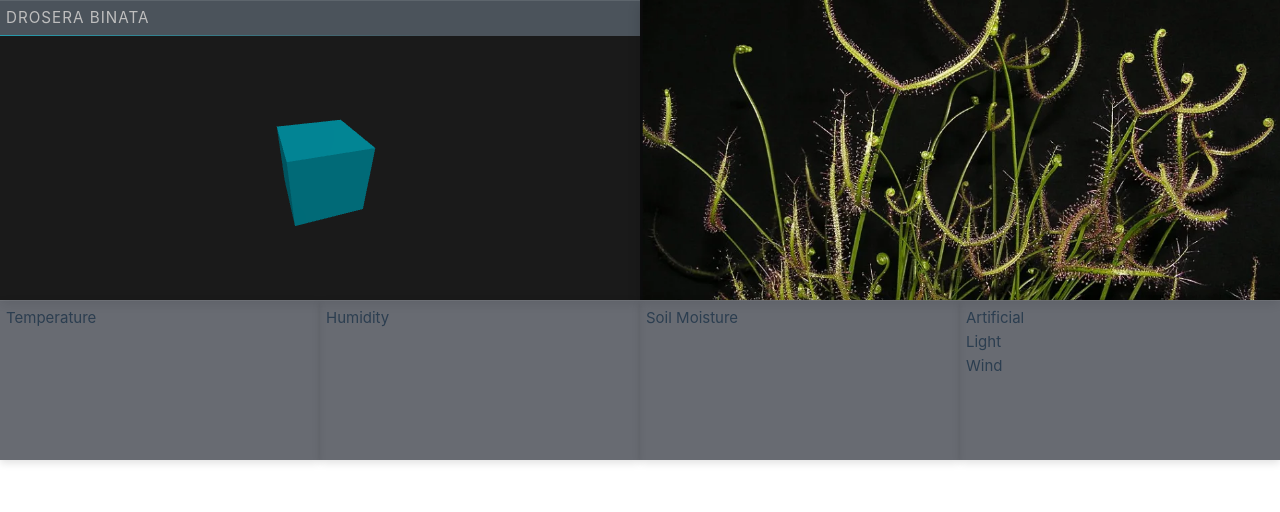
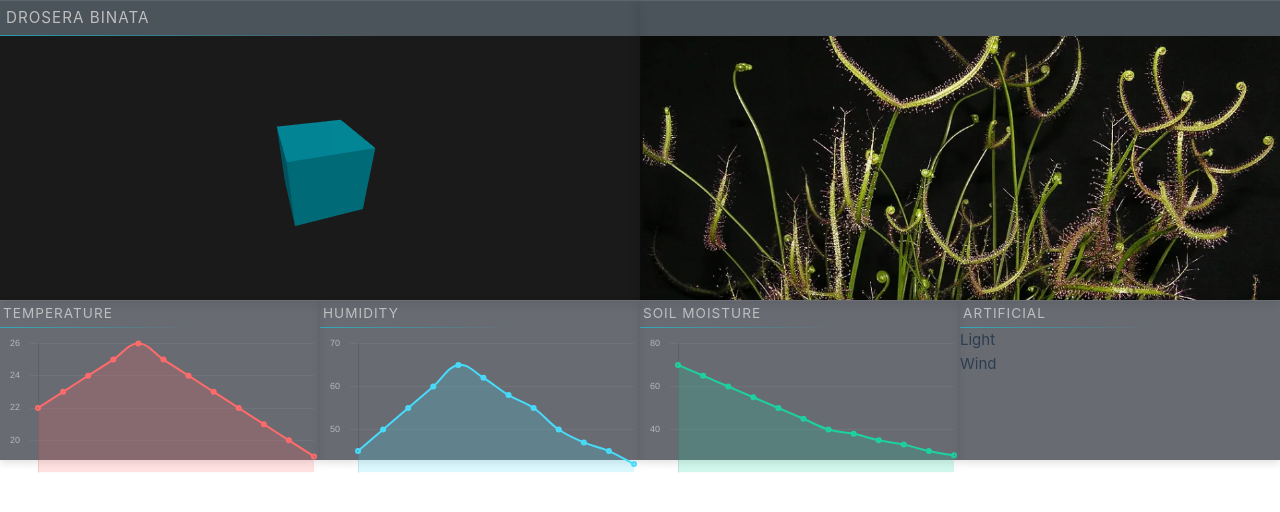
Before and after one commit to blackrabbit17/xenolab, a Vue app in the folder frontend/: page / in a window 1280 px wide. Shown: the top 512 px of the page. Built offline with nearby package versions, Linux system fonts and the light colour scheme.

Commit message:
Graphs and layout

```diff
--- a/frontend/package.json
+++ b/frontend/package.json
@@ -16,9 +16,11 @@
     "format": "prettier --write src/"
   },
   "dependencies": {
+    "chart.js": "^4.4.8",
     "pinia": "^2.1.7",
     "three.js": "^0.77.1",
     "vue": "^3.4.29",
+    "vue-chartjs": "^5.3.2",
     "vue-router": "^4.3.3"
   },
   "devDependencies": {
--- /dev/null
+++ b/frontend/src/components/graphs/LineChart.vue
@@ -0,0 +1,58 @@
+<script>
+import { Line } from 'vue-chartjs'
+import { Chart as ChartJS, CategoryScale, LinearScale, PointElement, LineElement, Title, Tooltip, Legend, Filler } from 'chart.js'
+
+ChartJS.register(CategoryScale, LinearScale, PointElement, LineElement, Title, Tooltip, Legend, Filler)
+
+export default {
+  name: 'LineChart',
+  components: { Line },
+  props: {
+    chartData: {
+      type: Object,
+      required: true
+    },
+    chartOptions: {
+      type: Object,
+      default: () => ({})
+    },
+    chartId: {
+      type: String,
+      default: 'line-chart'
+    },
+    width: {
+      type: Number,
+      default: 400
+    },
+    height: {
+      type: Number,
+      default: 130
+    },
+    cssClasses: {
+      default: '',
+      type: String
+    },
+    styles: {
+      type: Object,
+      default: () => ({})
+    },
+    plugins: {
+      type: Array,
+      default: () => []
+    }
+  }
+}
+</script>
+
+<template>
+  <Line
+    :data="chartData"
+    :options="chartOptions"
+    :chart-id="chartId"
+    :width="width"
+    :height="height"
+    :css-classes="cssClasses"
+    :styles="styles"
+    :plugins="plugins"
+  />
+</template>
--- a/frontend/src/views/HomeView.vue
+++ b/frontend/src/views/HomeView.vue
@@ -1,6 +1,104 @@
 <script setup>
 import ModelView from '@/views/ModelView.vue';
+import LineChart from '@/components/graphs/LineChart.vue';
 
+// Sample data for the graphs
+const labels = ['Jan', 'Feb', 'Mar', 'Apr', 'May', 'Jun', 'Jul', 'Aug', 'Sep', 'Oct', 'Nov', 'Dec'];
+
+const temperatureData = {
+  labels: labels,
+  datasets: [
+    {
+      label: 'Temperature (°C)',
+      data: [22, 23, 24, 25, 26, 25, 24, 23, 22, 21, 20, 19],
+      fill: true,
+      borderColor: '#FF6B6B',
+      backgroundColor: 'rgba(255, 107, 107, 0.2)',
+      tension: 0.4
+    }
+  ]
+};
+
+const humidityData = {
+  labels: labels,
+  datasets: [
+    {
+      label: 'Humidity (%)',
+      data: [45, 50, 55, 60, 65, 62, 58, 55, 50, 47, 45, 42],
+      fill: true,
+      borderColor: '#48DBFB',
+      backgroundColor: 'rgba(72, 219, 251, 0.2)',
+      tension: 0.4
+    }
+  ]
+};
+
+const soilMoistureData = {
+  labels: labels,
+  datasets: [
+    {
+      label: 'Soil Moisture (%)',
+      data: [70, 65, 60, 55, 50, 45, 40, 38, 35, 33, 30, 28],
+      fill: true,
+      borderColor: '#1DD1A1',
+      backgroundColor: 'rgba(29, 209, 161, 0.2)',
+      tension: 0.4
+    }
+  ]
+};
+
+const chartOptions = {
+  responsive: true,
+  maintainAspectRatio: false,
+  plugins: {
+    legend: {
+      display: false
+    },
+    tooltip: {
+      mode: 'index',
+      intersect: false,
+      backgroundColor: 'rgba(20, 30, 40, 0.9)',
+      titleColor: '#fff',
+      bodyColor: '#fff',
+      borderColor: 'rgba(0, 229, 255, 0.3)',
+      borderWidth: 1
+    }
+  },
+  scales: {
+    x: {
+      display: false
+    },
+    y: {
+      display: true,
+      grid: {
+        color: 'rgba(255, 255, 255, 0.05)',
+        borderDash: [2, 4]
+      },
+      ticks: {
+        color: 'rgba(255, 255, 255, 0.5)',
+        font: {
+          size: 9
+        },
+        padding: 10,
+        maxTicksLimit: 5
+      }
+    }
+  },
+  elements: {
+    point: {
+      radius: 2,
+      hoverRadius: 4,
+      borderWidth: 2
+    },
+    line: {
+      borderWidth: 2
+    }
+  },
+  animation: {
+    duration: 800,
+    easing: 'easeOutQuart'
+  }
+};
 </script>
 <style scoped>
 .top-container {
@@ -38,7 +136,8 @@ import ModelView from '@/views/ModelView.vue';
     height: 100%;
     background: rgba(40, 45, 55, 0.7);
     box-shadow: 0 3px 8px rgba(0, 0, 0, 0.12), inset 0 1px rgba(255, 255, 255, 0.08);
-    padding: 6px;
+    display: flex;
+    flex-direction: column;
 }
 .graph-item-1 {
     left: 0;
@@ -70,7 +169,30 @@ h1::after {
     position: absolute;
     bottom: 0;
     left: 0;
-    width: 70%;
+    width: 60%;
+    height: 1px;
+    background: linear-gradient(90deg,rgba(0, 229, 255, 0.50), transparent);
+}
+
+
+.lower_graph_h1 {
+    text-transform: uppercase;
+    font-size: 0.85rem;
+    letter-spacing: 1px;
+    background: rgb(190, 190, 190);
+    -webkit-background-clip: text;
+    background-clip: text;
+    color: transparent;
+    position: relative;
+    padding: 3px;
+}
+
+.lower_graph_h1::after {
+    content: '';
+    position: absolute;
+    bottom: 0;
+    left: 0;
+    width: 60%;
     height: 1px;
     background: linear-gradient(90deg,rgba(0, 229, 255, 0.50), transparent);
 }
@@ -93,6 +215,12 @@ h1::after {
     width: 100%;
     height: 100%;
     object-fit: cover;
+    padding-top: 36px;
+}
+
+.chart-container {
+    flex: 1;
+    overflow: hidden;
 }
 </style>
 <template>
@@ -108,11 +236,38 @@ h1::after {
         </div>
     </div>
     <div class="graph-container">
-        <div class="graph-item-1">Temperature</div>
-        <div class="graph-item-2">Humidity</div>
-        <div class="graph-item-3">Soil Moisture</div>
+        <div class="graph-item-1">
+            <h1 class="lower_graph_h1">Temperature</h1>
+            <LineChart
+                :chart-data="temperatureData"
+                :chart-options="chartOptions"
+                :height="110"
+                css-classes="chart-container"
+                :styles="{ width: '100%' }"
+            />
+        </div>
+        <div class="graph-item-2">
+            <h1 class="lower_graph_h1">Humidity</h1>
+            <LineChart
+                :chart-data="humidityData"
+                :chart-options="chartOptions"
+                :height="110"
+                css-classes="chart-container"
+                :styles="{ width: '100%' }"
+            />
+        </div>
+        <div class="graph-item-3">
+            <h1 class="lower_graph_h1">Soil Moisture</h1>
+            <LineChart
+                :chart-data="soilMoistureData"
+                :chart-options="chartOptions"
+                :height="110"
+                css-classes="chart-container"
+                :styles="{ width: '100%' }"
+            />
+        </div>
         <div class="graph-item-4">
-            Artificial
+            <h1 class="lower_graph_h1">Artificial</h1>
             <div>Light</div>
             <div>Wind</div>
         </div>
```
Also changed, not shown: 1 other file (tests, documents, lock files or other folders).
